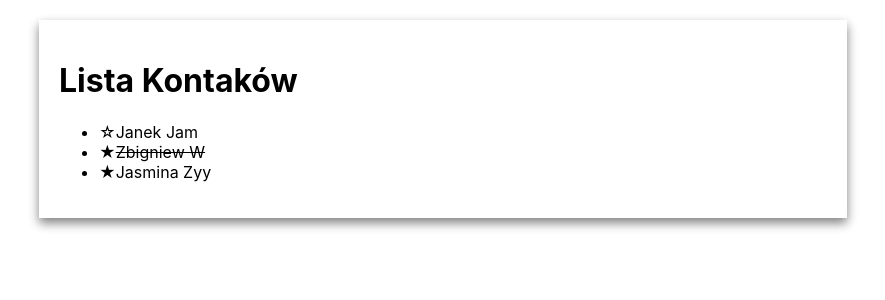
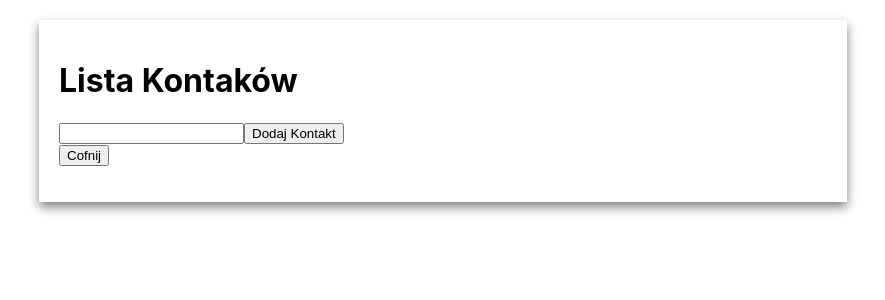
Before and after one commit to KarolMrozInfoShareStudent/homework_karol_mroz, a React (Create React App) app: page / in a window 1280 px wide. Shown: the top 300 px of the page, without its empty margins (197-1082 px from the left). Built offline with nearby package versions, Linux system fonts and the light colour scheme.

Commit message:
100100100

```diff
--- a/src/components/AddTaskFrom/AddTaskFrom.js
+++ b/src/components/AddTaskFrom/AddTaskFrom.js
@@ -33,7 +33,7 @@ class AddTaskForm extends Component {
           this.state.error && <p>{this.state.error.message}</p>
         }
         <input value={this.state.taskTitle} onChange={this.handleChange}/>
-        <button>Add</button>
+        <button>Dodaj Kontakt</button>
       </form>
     )
   }
--- a/src/components/App/App.js
+++ b/src/components/App/App.js
@@ -1,35 +1,17 @@
-import React, { Component } from 'react';
-import './App.css' ;
-import AddTaskFrom from '../AddTaskFrom/AddTaskFrom';
+import React, { Component } from 'react'
+import AddTaskForm from '../AddTaskFrom/AddTaskFrom';
+import './App.css'
 
 class App extends Component {
 
   state = {
-    tasks: [
-      {
-        id: 1,
-        title: 'Janek Jam',
-        isDone: false,
-        isImportant: false
-      },
-      {
-        id: 2,
-        title: 'Zbigniew W',
-        isDone: true,
-        isImportant: true
-      },
-      {
-        id: 3,
-        title: 'Jasmina Zyy',
-        isDone: false,
-        isImportant: true
-      }
-    ]
+    tasks: JSON.parse(localStorage.getItem('tasks') || '[]'),
+    previousState: null
   }
 
   toggleTaskImportant = taskId => {
-    console.log('important', taskId);
     this.setState({
+      previousState: this.state,
       tasks: this.state.tasks.map(
         task => taskId !== task.id ? task : {
           ...task,
@@ -40,8 +22,8 @@ class App extends Component {
   }
 
   toggleTaskDone = taskId => {
-    console.log('done', taskId);
     this.setState({
+      previousState: this.state,
       tasks: this.state.tasks.map(
         task => taskId !== task.id ? task : {
           ...task,
@@ -51,23 +33,56 @@ class App extends Component {
     })
   }
 
+  removeTask = taskId => {
+    this.setState({
+      previousState: this.state,
+      tasks: this.state.tasks.filter(
+        task => taskId !== task.id
+      )
+    })
+  }
+
+  handleUndo = () => {
+    this.setState(this.state.previousState)
+  }
+
+  addTask = title => {
+    this.setState({
+      previousState: this.state,
+      tasks: this.state.tasks.concat({
+        id: Date.now(),
+        title: title,
+        isDone: false,
+        isImportant: false
+      })
+    })
+  }
+
+  componentDidUpdate() {
+    localStorage.setItem('tasks', JSON.stringify(this.state.tasks))
+  }
+
   render() {
     return (
       <div className="App">
         <h1>Lista Kontaków</h1>
-
+        <AddTaskForm addTaskFunction={this.addTask} />
+        <button onClick={this.handleUndo}>Cofnij</button>
         <ul>
           {
             this.state.tasks.map(
               task => (
-                <li key={task.id} onClick={() => this.toggleTaskDone(task.id)}>
+                <li key={task.id}>
+
+                  {
+                    task.isDone ? <u>{task.title}</u> : task.title
+                  }
+                  <button onClick={() => this.toggleTaskDone(task.id)}>podkreśl</button>
+                  <button onClick={() => this.removeTask(task.id)}>Usuń Kontakt</button>
                   {
                     task.isImportant ?
-                      <span onClick={(event) => { event.stopPropagation(); this.toggleTaskImportant(task.id)}}>&#9733;</span> :
-                      <span onClick={(event) => { event.stopPropagation(); this.toggleTaskImportant(task.id)}}>&#9734;</span>
-                  }
-                  {
-                    task.isDone ? <del>{task.title}</del> : task.title
+                      <span onClick={() => this.toggleTaskImportant(task.id)}>&#9733;</span> :
+                      <span onClick={() => this.toggleTaskImportant(task.id)}>&#9734;</span>
                   }
                 </li>
               )
```
